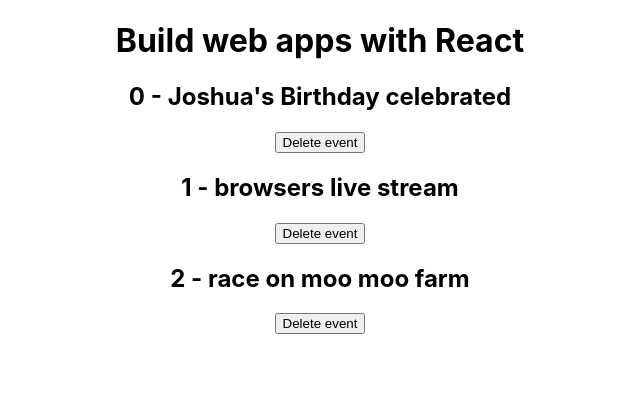
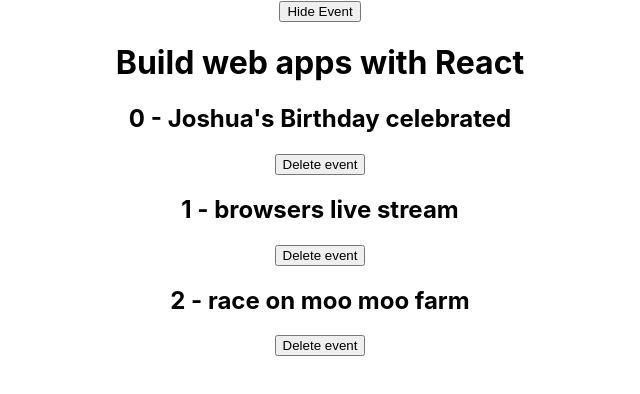
Before and after one commit to Josh-Alhassan/React-and-firebase, a React (Create React App) app in the folder my-react-app/: page / in a window 1280 px wide. Shown: the top 394 px of the page, without its empty margins (320-960 px from the left). Built offline with nearby package versions, Linux system fonts and the light colour scheme; the HTML template or start-up script is replaced by a standard one.

Commit message:
conditional template

```diff
--- a/my-react-app/src/App.js
+++ b/my-react-app/src/App.js
@@ -2,7 +2,7 @@
 import { useState } from 'react'
 
 function App() {
-
+  const [showEvents, setShowEvents] = useState(true);
   const [events, setEvents] = useState([
     {title: "Joshua's Birthday celebrated", id: 1},
     {title: "browsers live stream", id: 2},
@@ -20,8 +20,16 @@
   }
   return (
     <div className="App">
+      {showEvents && (<div>
+        <button onClick={() => setShowEvents(false)}>Hide Event</button>
+      </div>)
+      }
+      {!showEvents && (<div>
+        <button onClick={() => setShowEvents(true)}>Show Event</button>
+      </div>)
+      }
       <h1>Build web apps with React</h1>
-      {events.map((event, index) => (
+      {showEvents && events.map((event, index) => (
         <div key={event.id}>
           <h2>{index} - {event.title}</h2>
           <button onClick={() => handleClick(event.id)}>Delete event</button>
```
Also changed, not shown: 1 other file (tests, documents, lock files or other folders).
